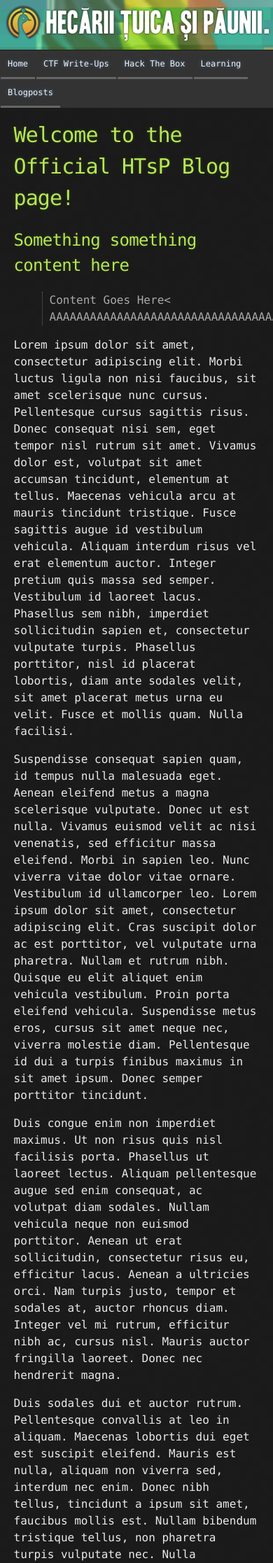
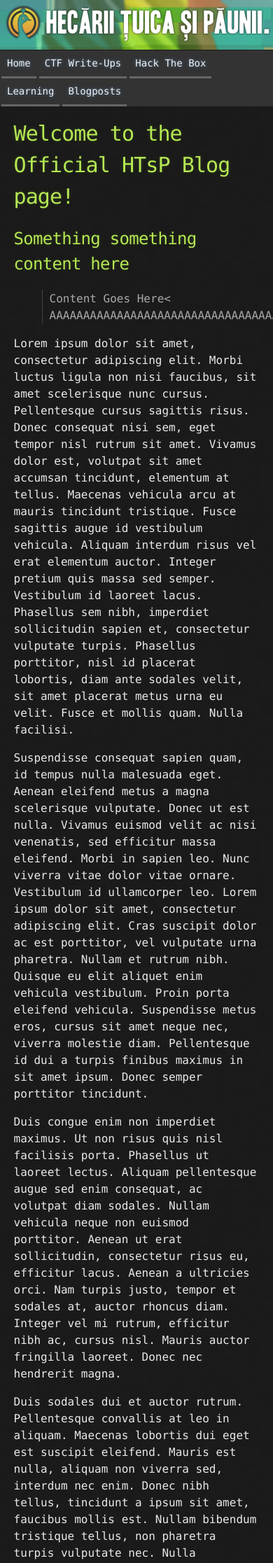
Before and after one commit to HecariiTuicaSiPaunii/Blog, a Jekyll site: the page built from index.md, in a window 390 px wide. Shown: the top 2233 px of the page at 70% size. Built offline with Jekyll 4.4.1, drawn with Linux system fonts in a browser that asks for light colours; our own code applies the rules of GitHub Pages for plain Markdown files.

Commit message:
Update style.css

```diff
--- a/assets/css/style.css
+++ b/assets/css/style.css
@@ -18,10 +18,10 @@
 }
 @media screen and (max-width: 670px){
     #navbar a {
-        margin-left:1px;
-        margin-right:1px;
-        font-size:12px;
-        padding: 10px;
+        margin-left:2px;
+        margin-right:2px;
+        font-size:14px;
+        padding: 8px;
     }
 }
 #navbar a:hover {
```
